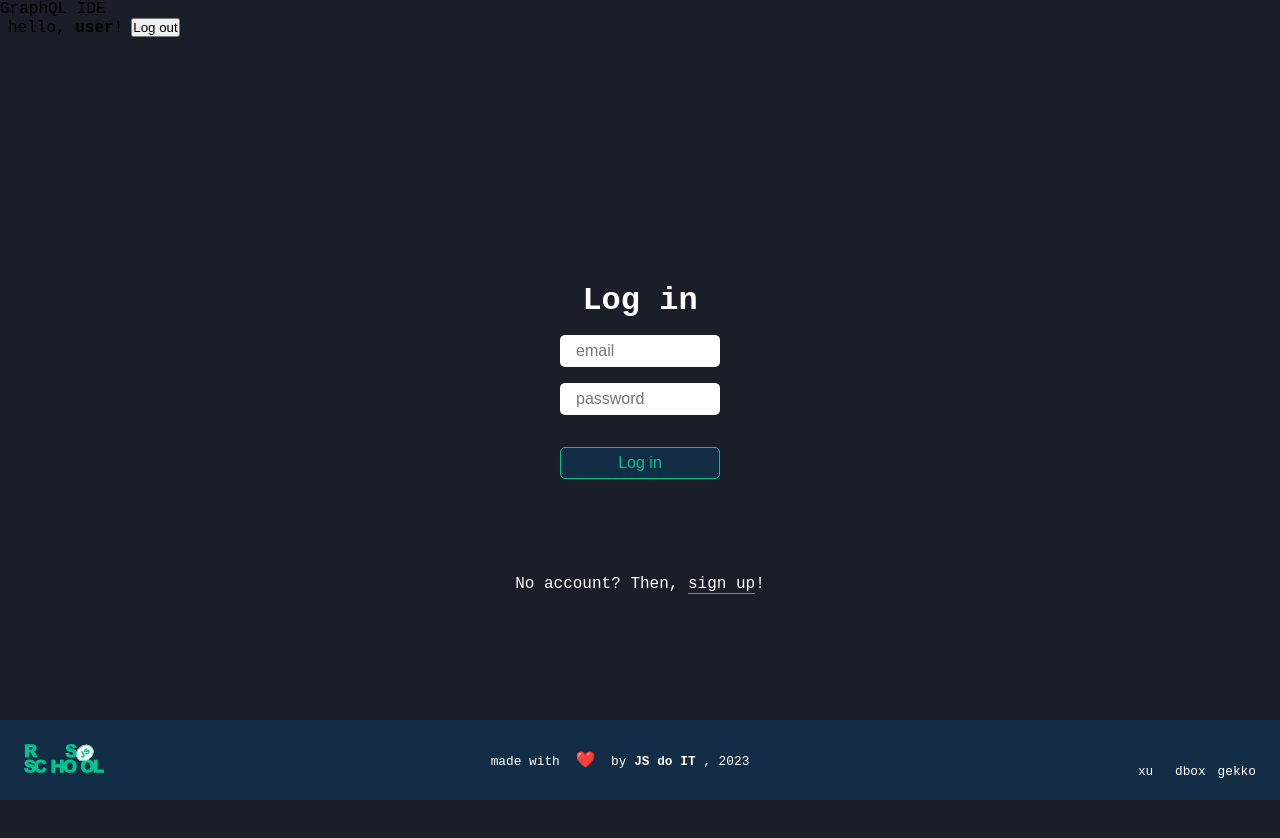
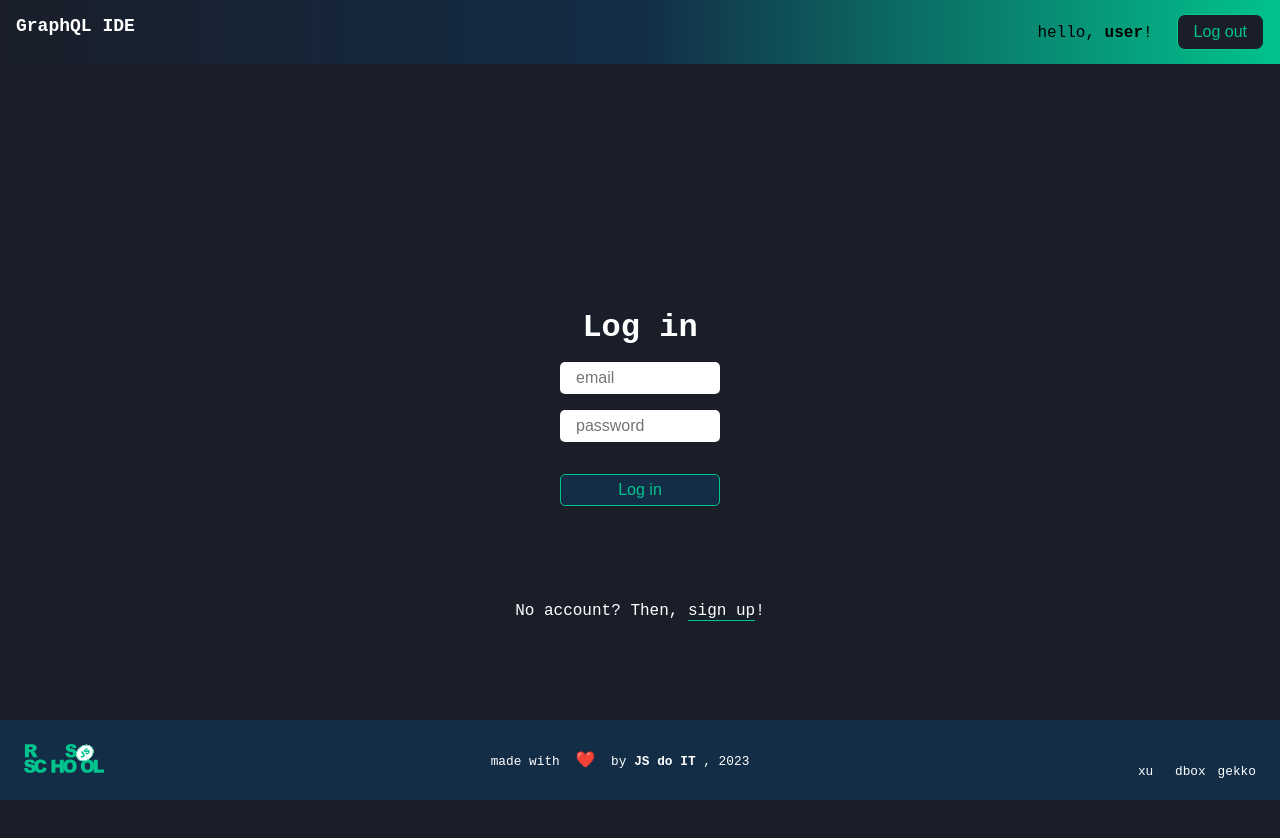
Before and after one commit to xu69ux/graphiql-app, a React (Vite) app: page /login in a window 1280 px wide. Shown: the top 838 px of the page. Built offline with nearby package versions, Linux system fonts and the light colour scheme; some icons are missing.

Commit message:
fix: fix styles and layout

```diff
--- a/src/components/Header.tsx
+++ b/src/components/Header.tsx
@@ -1,3 +1,5 @@
+import '@styles/Header.css';
+
 export const Header = () => {
   const username = 'user';
   const logOut = () => {
@@ -6,8 +8,8 @@ export const Header = () => {
 
   return (
     <header className='header'>
-      <nav className='navigator'>
-        <div className='logo'>GraphQL IDE</div>
+      <div className='logo'>GraphQL IDE</div>
+      <nav>
         <div className='user'>
           <span>
             hello, <b>{username}</b>!
--- a/src/styles/Header.css
+++ b/src/styles/Header.css
@@ -0,0 +1,34 @@
+.header {
+  display: flex;
+  flex-direction: row;
+  justify-content: space-between;
+  align-items: center;
+  height: 4rem;
+  background: linear-gradient(90deg, var(--dark), var(--blue), var(--green));
+  padding: 1rem;
+}
+
+.logo {
+  height: 2rem;
+  width: fit-content;
+  margin-right: 1rem;
+  font-weight: bold;
+  font-size: large;
+  color: var(--light);
+}
+
+.btn.logout {
+  background-color: var(--dark);
+  border: 1px solid var(--green);
+  color: var(--green);
+  border-radius: 0.5rem;
+  margin-left: 1rem;
+  padding: 0.5rem 1rem;
+  cursor: pointer;
+  font-size: 1rem;
+}
+
+.btn.logout:hover {
+  background-color: var(--blue);
+  color: var(--light);
+}
```
